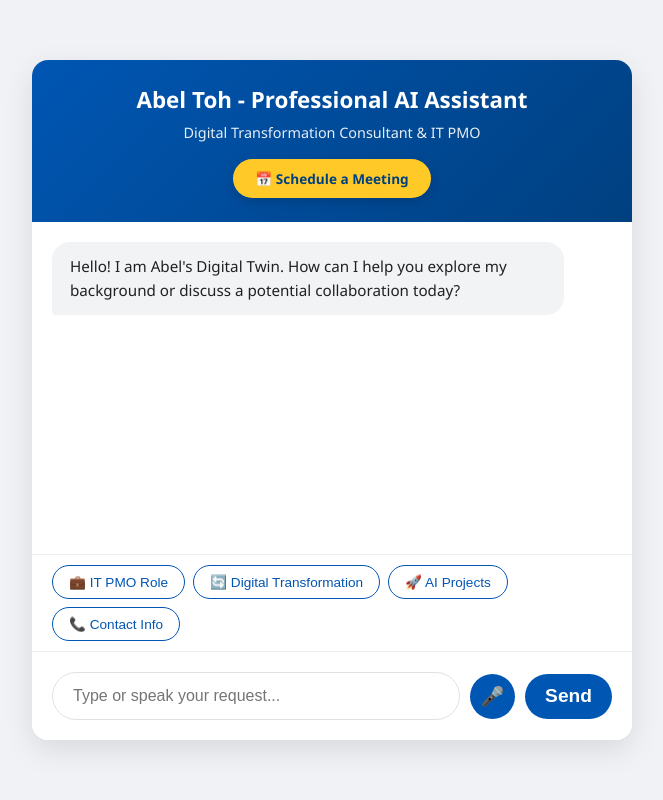
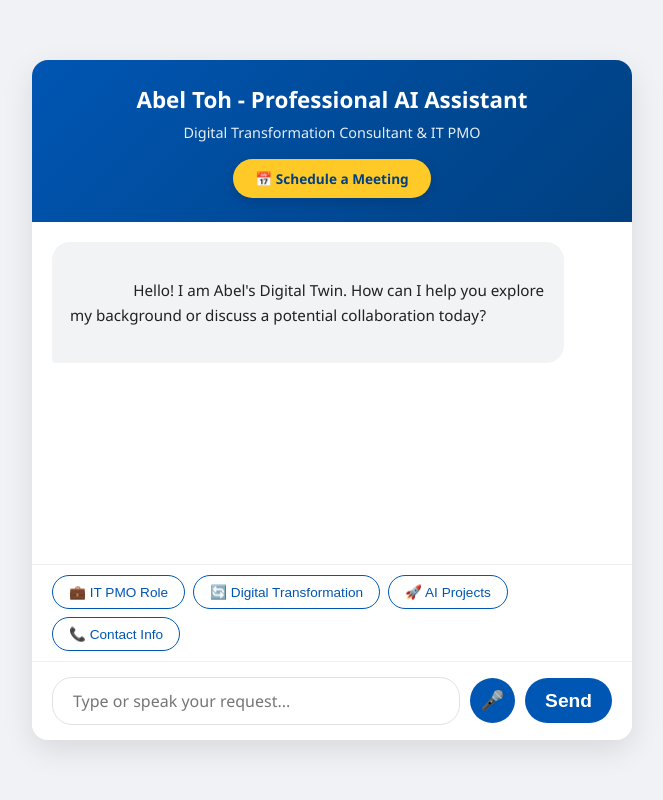
Before and after one commit to Abel-lab-dot/Personal-Agentic-AI, a Flask app: page / in a window 1280 px wide. Shown: the whole page, without its empty margins (308-971 px from the left). Run offline with Flask 3, Linux system fonts and the light colour scheme.

Commit message:
index.html

```diff
--- a/templates/index.html
+++ b/templates/index.html
@@ -78,6 +78,9 @@
             max-width: 85%;
             line-height: 1.6;
             font-size: 0.95rem;
+            /* PRESERVE NEW LINES */
+            white-space: pre-wrap;
+            word-wrap: break-word;
         }
         .message.user {
             background-color: #0056b3;
@@ -119,18 +122,24 @@
 
         .input-container {
             display: flex;
-            padding: 20px;
+            padding: 15px 20px;
             border-top: 1px solid #eee;
             background-color: #fff;
-            align-items: center;
+            align-items: flex-end; /* Align icons to the bottom of the growing textarea */
         }
-        .input-container input {
+
+        /* UPDATED TO TEXTAREA */
+        .input-container textarea {
             flex-grow: 1;
-            padding: 14px 20px;
+            padding: 12px 20px;
             border: 1px solid #dfe1e5;
-            border-radius: 30px;
+            border-radius: 20px;
             font-size: 1rem;
             outline: none;
+            resize: none;
+            max-height: 150px;
+            font-family: inherit;
+            line-height: 1.4;
         }
 
         .icon-btn {
@@ -148,6 +157,7 @@
             font-size: 1.2rem;
             transition: all 0.3s ease;
             flex-shrink: 0;
+            margin-bottom: 2px;
         }
 
         #mic-button.listening {
@@ -193,7 +203,7 @@
         </div>
 
         <div class="input-container">
-            <input type="text" id="user-input" placeholder="Type or speak your request...">
+            <textarea id="user-input" placeholder="Type or speak your request..." rows="1"></textarea>
             <button id="mic-button" class="icon-btn" title="Speak">🎤</button>
             <button id="send-button" class="icon-btn">Send</button>
         </div>
@@ -208,14 +218,27 @@
             const quickActions = document.getElementById('quick-actions');
 
             let currentAudio = null;
-            let voiceEnabled = false; // Flag to determine if we should call ElevenLabs
+            let voiceEnabled = false;
 
-            // --- ELEVENLABS LOGIC (Separate from Typing) ---
+            // --- AUTO-EXPAND TEXTAREA ---
+            userInput.addEventListener('input', function() {
+                this.style.height = 'auto';
+                this.style.height = (this.scrollHeight) + 'px';
+
+                if (this.value.length > 0) {
+                    quickActions.style.opacity = '0';
+                    setTimeout(() => { if(this.value.length > 0) quickActions.style.display = 'none'; }, 300);
+                } else {
+                    quickActions.style.display = 'flex';
+                    setTimeout(() => { quickActions.style.opacity = '1'; }, 10);
+                }
+            });
+
+            // --- ELEVENLABS LOGIC ---
             async function playVoiceResponse(text) {
                 if (!voiceEnabled) return;
-
                 const XI_API_KEY = "sk_719371abb3b90aaa5cd8945ec76a7015b826dbf77c84a21c";
-                const VOICE_ID = "pNInz6obpgDQGcFmaJgB"; // Adam
+                const VOICE_ID = "pNInz6obpgDQGcFmaJgB";
 
                 const cleanText = text.replace(/<\/?[^>]+(>|$)/g, "").trim();
                 if (!cleanText) return;
@@ -247,7 +270,7 @@
                 recognition.lang = 'en-US';
 
                 micButton.addEventListener('click', () => {
-                    voiceEnabled = true; // Turn on voice for this interaction
+                    voiceEnabled = true;
                     recognition.start();
                 });
 
@@ -261,18 +284,23 @@
 
             // --- UI HANDLERS ---
             sendButton.addEventListener('click', () => { voiceEnabled = false; sendMessage(); });
-            userInput.addEventListener('keypress', (e) => { if (e.key === 'Enter') { voiceEnabled = false; sendMessage(); } });
-            window.handleAction = (query) => { voiceEnabled = false; userInput.value = query; sendMessage(); };
 
-            userInput.addEventListener('input', () => {
-                if (userInput.value.length > 0) {
-                    quickActions.style.opacity = '0';
-                    setTimeout(() => { if(userInput.value.length > 0) quickActions.style.display = 'none'; }, 300);
-                } else {
-                    quickActions.style.display = 'flex';
-                    setTimeout(() => { quickActions.style.opacity = '1'; }, 10);
+            // SMART KEYBOARD HANDLING
+            userInput.addEventListener('keydown', (e) => {
+                if (e.key === 'Enter' && !e.shiftKey) {
+                    e.preventDefault(); // Prevents new line
+                    voiceEnabled = false;
+                    sendMessage();
                 }
+                // Shift + Enter stays as default behavior (new line)
             });
+
+            window.handleAction = (query) => {
+                voiceEnabled = false;
+                userInput.value = query;
+                userInput.style.height = 'auto';
+                sendMessage();
+            };
 
             // --- CORE CHAT & STREAMING LOGIC ---
             async function sendMessage() {
@@ -281,7 +309,9 @@
 
                 if (currentAudio) currentAudio.pause();
                 appendMessage(message, 'user');
+
                 userInput.value = '';
+                userInput.style.height = 'auto'; // Reset height after send
                 quickActions.style.display = 'none';
 
                 const botMessageElement = appendMessage('...', 'bot');
@@ -299,7 +329,7 @@
 
                     let queue = "";
                     let isTyping = false;
-                    let fullTextForVoice = ""; // Accumulate for ElevenLabs
+                    let fullTextForVoice = "";
 
                     async function processQueue() {
                         if (isTyping || queue.length === 0) return;
@@ -329,11 +359,10 @@
                         if (done) break;
                         const chunk = decoder.decode(value, { stream: true });
                         queue += chunk;
-                        fullTextForVoice += chunk; // Save text for voice
+                        fullTextForVoice += chunk;
                         processQueue();
                     }
 
-                    // Only trigger voice once the response is complete to keep logic separate
                     if (voiceEnabled) playVoiceResponse(fullTextForVoice);
 
                 } catch (error) {
```
